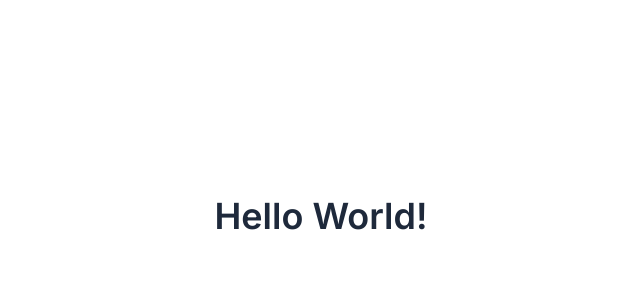
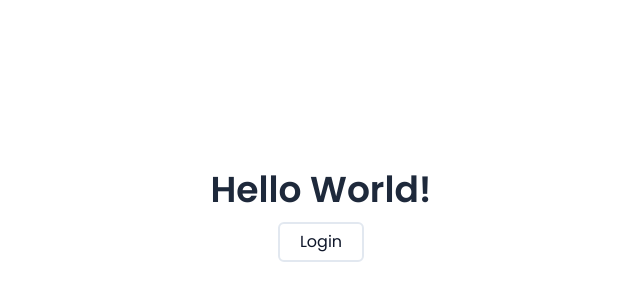
Before and after one commit to rizalarfiyan/fe-sibocil, a Next.js app: page / in a window 1280 px wide. Shown: the part 184-484 px from the top of the page, without its empty margins (319-959 px from the left). Built offline with nearby package versions, Linux system fonts and the light colour scheme.

Commit message:
feat: add auth layout
Signed-off-by: Muhamad Rizal Arfiyan <rizal.arfiyan.23@gmail.com>

```diff
--- a/next.config.js
+++ b/next.config.js
@@ -1,4 +1,6 @@
 /** @type {import('next').NextConfig} */
-const nextConfig = {}
+const nextConfig = {
+  reactStrictMode: false,
+}
 
 module.exports = nextConfig
--- /dev/null
+++ b/src/app/(auth)/layout.tsx
@@ -0,0 +1,16 @@
+export default function AuthLayout({
+  children,
+}: {
+  children: React.ReactNode
+}) {
+  return (
+    <div className='flex justify-center'>
+      <div className='hidden h-full min-h-screen flex-1 bg-slate-100 md:block'></div>
+      <main className='relative h-full min-h-screen w-full max-w-xl lg:max-w-2xl'>
+        <div className='flex min-h-screen w-full items-center justify-center p-10 py-24'>
+          {children}
+        </div>
+      </main>
+    </div>
+  )
+}
--- /dev/null
+++ b/src/app/(auth)/login/page.tsx
@@ -0,0 +1,7 @@
+export default function Login() {
+  return (
+    <div className='w-full max-w-md space-y-10 text-center'>
+      <h1 className='text-2xl font-semibold text-slate-800'>Login Page!</h1>
+    </div>
+  )
+}
--- a/src/app/layout.tsx
+++ b/src/app/layout.tsx
@@ -1,9 +1,12 @@
 import type { Metadata } from 'next'
-import { Inter } from 'next/font/google'
+import { Poppins } from 'next/font/google'
 
 import '../styles/globals.css'
 
-const inter = Inter({ subsets: ['latin'] })
+const poppins = Poppins({
+  weight: ['400', '600'],
+  subsets: ['latin'],
+})
 
 export const metadata: Metadata = {
   title: 'FE Revend',
@@ -17,7 +20,7 @@ export default function RootLayout({
 }) {
   return (
     <html lang='en'>
-      <body className={inter.className}>{children}</body>
+      <body className={poppins.className}>{children}</body>
     </html>
   )
 }
--- a/src/app/page.tsx
+++ b/src/app/page.tsx
@@ -1,7 +1,15 @@
+import Link from 'next/link'
+
 export default function Home() {
   return (
-    <div className='flex h-full min-h-screen w-full items-center justify-center'>
+    <div className='flex h-full min-h-screen w-full flex-col items-center justify-center gap-3'>
       <h1 className='text-4xl font-semibold text-slate-800'>Hello World!</h1>
+      <Link
+        href='/login'
+        className='inline-flex rounded-md border-2 border-slate-200 bg-white px-5 py-1.5 text-slate-900 transition-colors duration-300 ease-in-out hover:border-slate-500 hover:bg-slate-100'
+      >
+        Login
+      </Link>
     </div>
   )
 }
```
